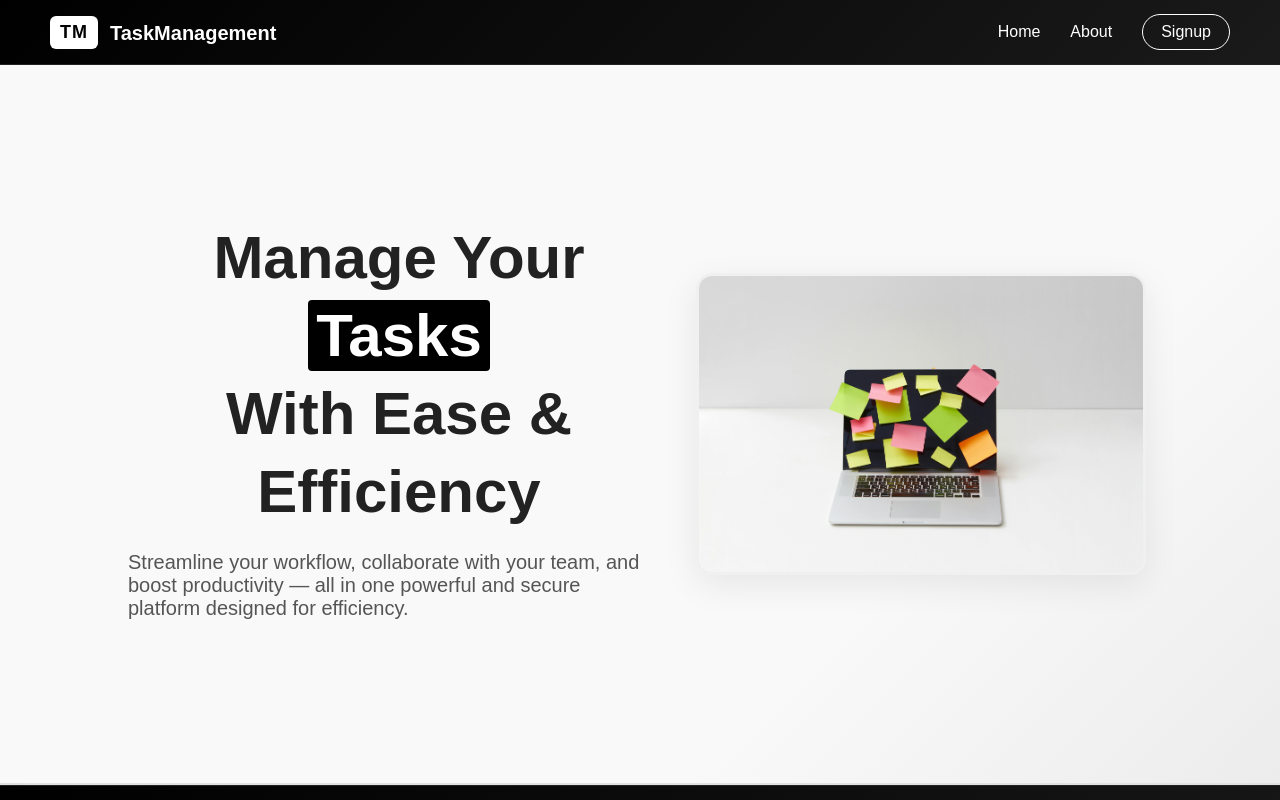
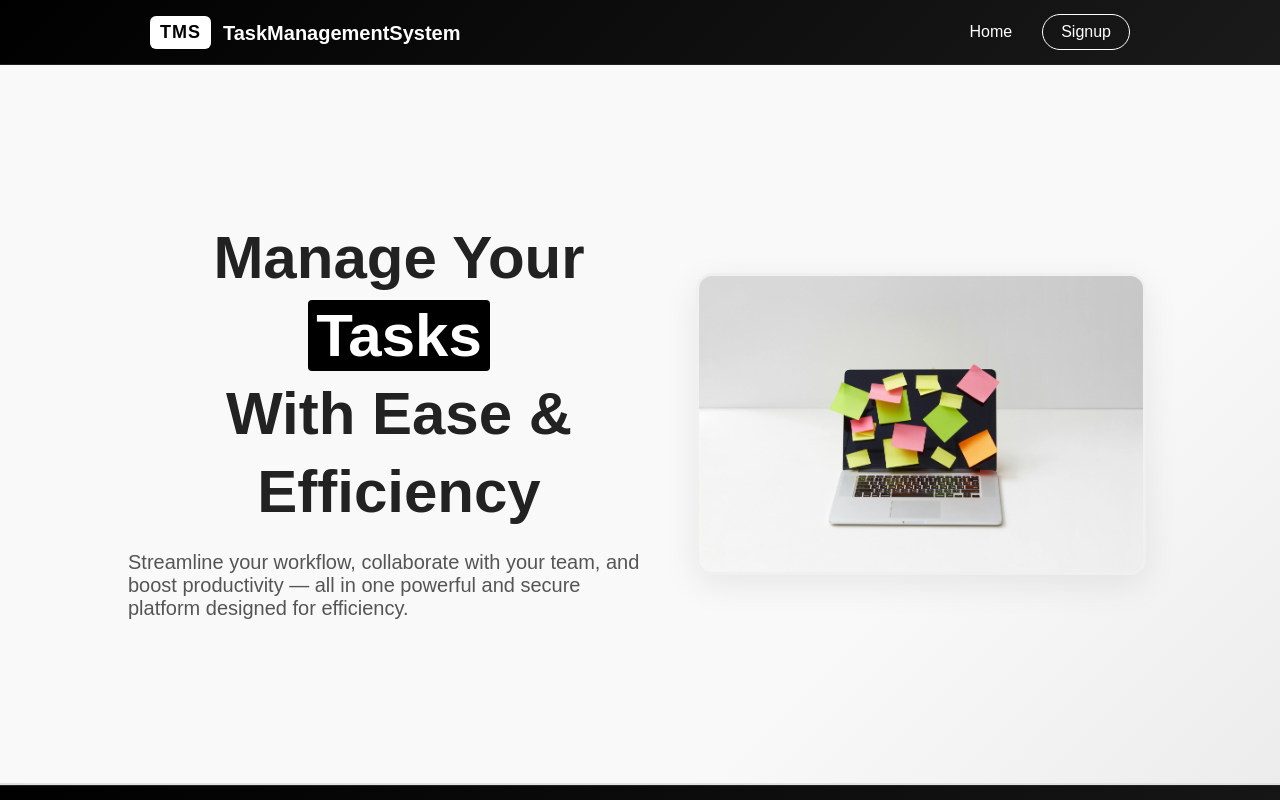
Before and after one commit to jaydeshmukh078/TaskManagementSystem, a React (Vite) app in the folder client/: page / in a window 1280 px wide. Shown: the top 800 px of the page. Built offline with nearby package versions, Linux system fonts and the light colour scheme.

Commit message:
final touch

```diff
--- a/client/src/components/Footer.jsx
+++ b/client/src/components/Footer.jsx
@@ -1,5 +1,5 @@
 import React from "react";
-import { FaFacebookF, FaLinkedinIn, FaGithub, FaTwitter } from "react-icons/fa";
+import { FaLinkedinIn, FaGithub } from "react-icons/fa";
 import "../css/Footer.css";
 
 const Footer = () => {
@@ -22,8 +22,6 @@ const Footer = () => {
 
         {/* Social Media Icons */}
         <div className="footer-social">
-          <a href="https://www.facebook.com/profile.php?id=61574788091780"><FaFacebookF /></a>
-          <a href="#"><FaTwitter /></a>
           <a href="https://www.linkedin.com/in/imjaydeshmukh/"><FaLinkedinIn /></a>
           <a href="https://github.com/jaydeshmukh078"><FaGithub /></a>
         </div>
--- a/client/src/components/Header.jsx
+++ b/client/src/components/Header.jsx
@@ -6,14 +6,15 @@ const Header = () => {
   return (
     <>
       <header className="navbar">
-        <div className="logo-section">
-          <div className="logo">TM</div>
-          <h1 className="brand-name">TaskManagement</h1>
-        </div>
+        <Link to="/" className="brand-link">
+          <div className="logo-section">
+            <div className="logo">TMS</div>
+            <h1 className="brand-name">TaskManagementSystem</h1>
+          </div>
+        </Link>
 
         <nav className="nav-links">
-          <a href="#home">Home</a>
-          <a href="#about">About</a>
+          <Link to="/">Home</Link>
           <Link to="/signup" className="btn signup">Signup</Link>
         </nav>
       </header>
--- a/client/src/css/Header.css
+++ b/client/src/css/Header.css
@@ -18,7 +18,7 @@ body {
   display: flex;
   justify-content: space-between;
   align-items: center;
-  padding: 14px 50px;
+  padding: 14px 150px;
   border-bottom: 1px solid #222;
   position: sticky;
   top: 0;
@@ -46,6 +46,12 @@ body {
   display: flex;
   align-items: center;
   justify-content: center;
+}
+
+.brand-link {
+  text-decoration: none;    /* remove underline FIX */
+  display: flex;
+  align-items: center;
 }
 
 /* Brand name */
```
